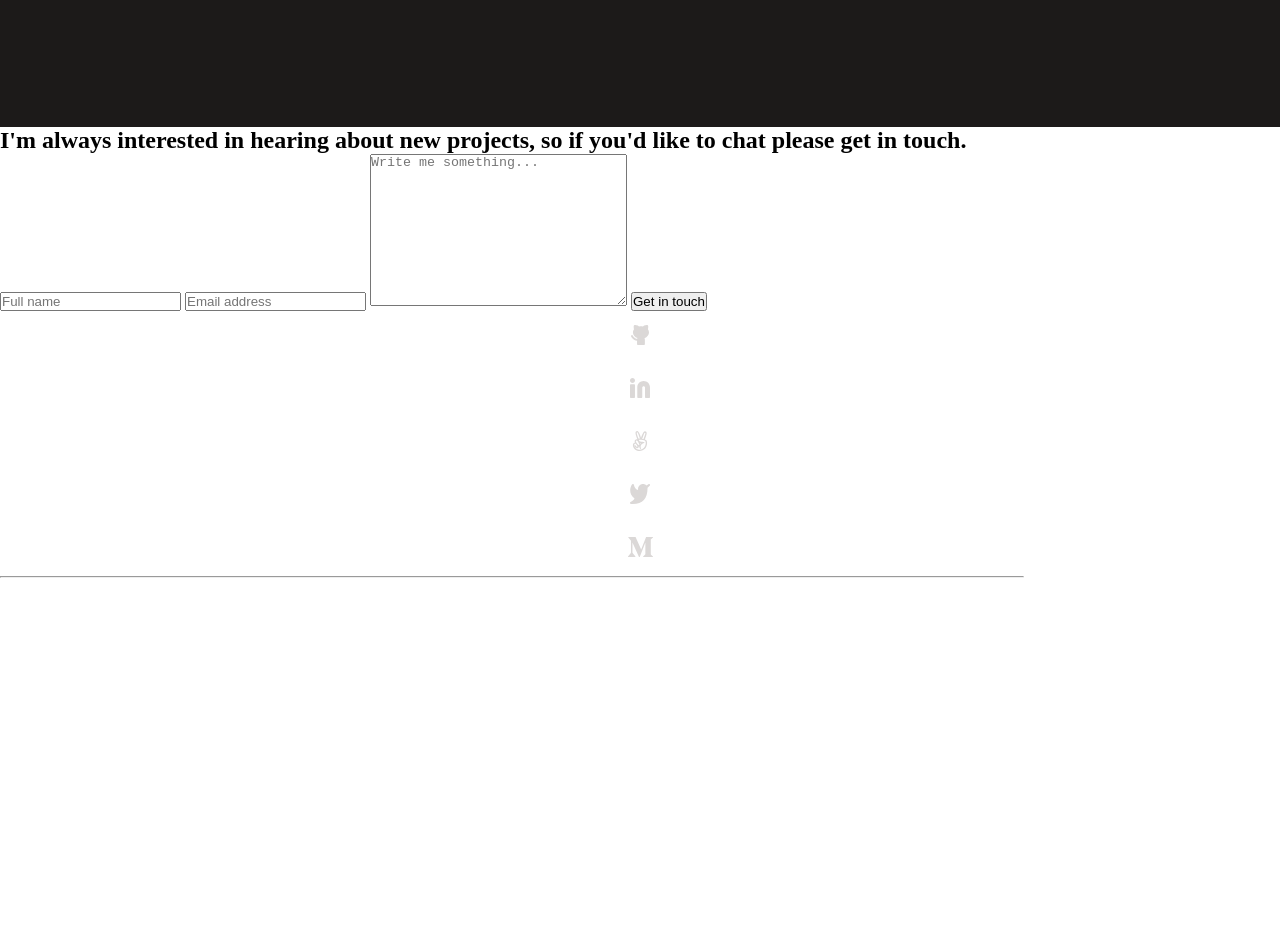
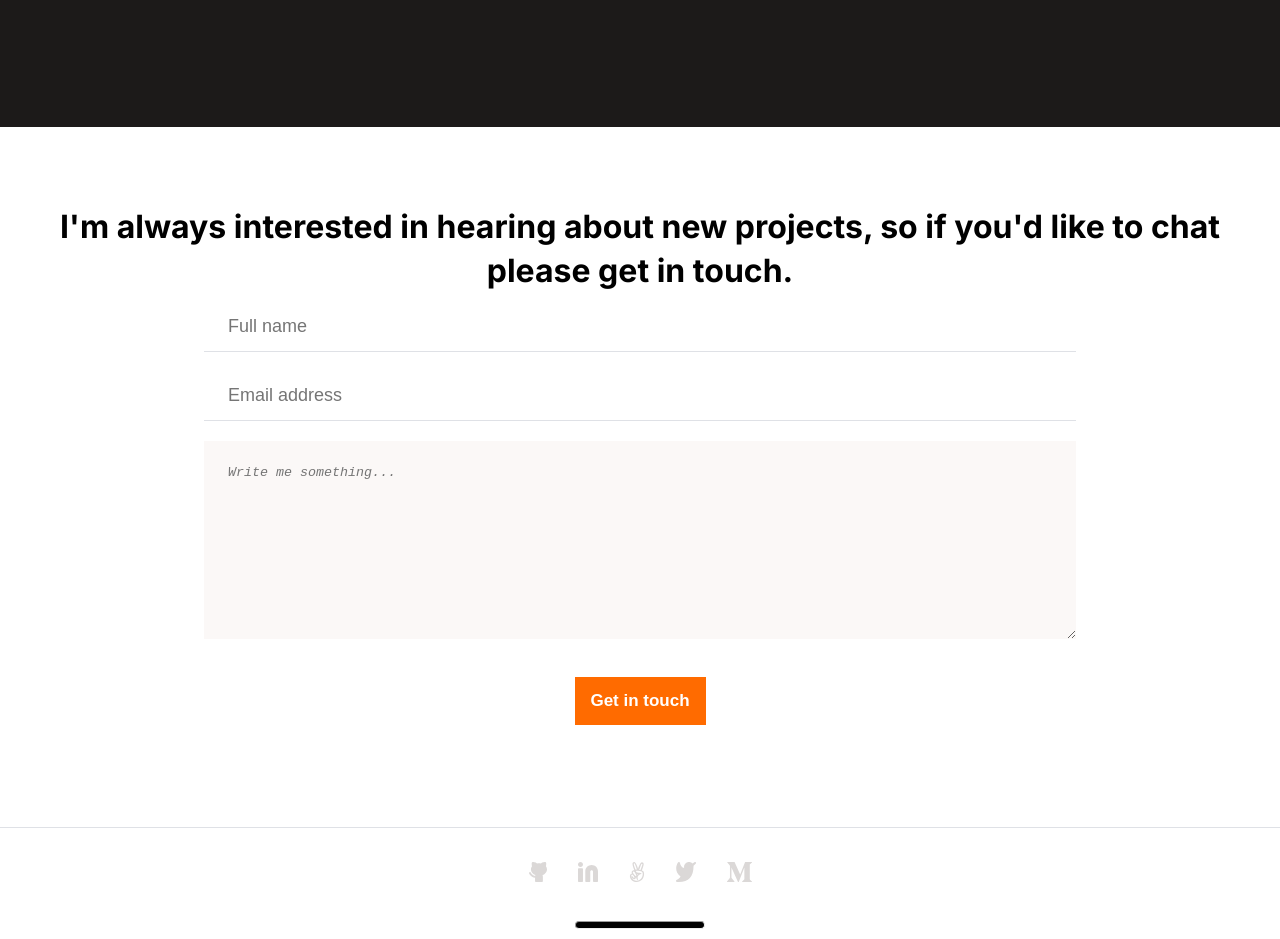
Before and after one commit to LionRouge1/CR-portfolio-project, a website: page index.html in a window 1280 px wide. Shown: the part 6580-7519 px from the top of the page. Before the commit the page ends 7158 px from the top, so only its background shows below. Drawn offline with Linux system fonts and the light colour scheme.

Commit message:
Style contact form and footer

```diff
--- a/css/main.css
+++ b/css/main.css
@@ -325,3 +325,79 @@ li {
 .skills {
   list-style: inside url("../media/svg/circle.svg");
 }
+
+.contact-form {
+  padding: 78px 24px;
+  font-family: "Inter", sans-serif;
+  display: flex;
+  flex-wrap: wrap;
+  justify-content: center;
+}
+
+.contact-head {
+  font-size: 32px;
+  font-weight: 700;
+  line-height: 44px;
+  letter-spacing: 0em;
+  text-align: center;
+  text-align: center;
+}
+
+.contact-form input,
+.contact-form textarea {
+  border: none;
+  margin: 10px 0;
+  padding: 24px;
+  flex: 100%;
+  width: 100%;
+}
+
+.contact-form input[type="text"],
+.contact-form input[type="email"] {
+  height: 48px;
+  border-bottom: 1px solid #DFE1E6;
+  font-size: 18px;
+  font-weight: 400;
+  line-height: 24px;
+}
+
+.contact-form input[type="submit"] {
+  width: 131px;
+  height: 48px;
+  background-color: #FF6B00;
+  color: white;
+  display: flex;
+  align-items: center;
+  justify-content: center;
+  justify-self: center;
+  padding: 12px;
+  font-size: 17px;
+  font-weight: bold;
+  line-height: 24px;
+  margin: 24px auto;
+}
+
+.contact-form textarea {
+  background-color: #FBF8F7;
+  font-style: italic;
+}
+
+footer {
+  border-top: 1px solid #DFE1E6;
+}
+
+footer > ul {
+  display: flex;
+  gap: 21px;
+  justify-content: center;
+  align-items: center;
+  margin: 20px 0;
+}
+
+footer > hr {
+  width: 130px;
+  background-color: black;
+  height: 8px;
+  border-radius: 10px;
+  margin: 10px auto;
+}
```
